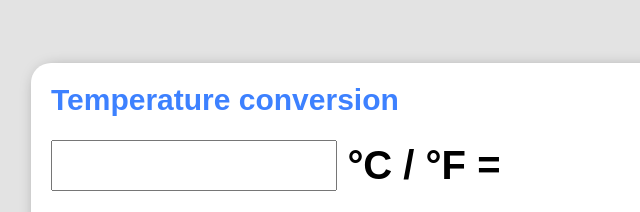
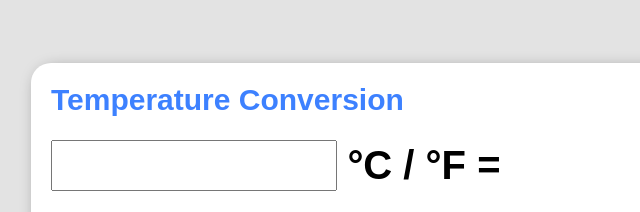
Before and after one commit to justlearningguy/tempconversion, a plain HTML site: page index.html in a window 1280 px wide. Shown: the part 175-387 px from the top of the page, 241-881 px from the left. Drawn offline with Linux system fonts and the light colour scheme.

Commit message:
replaced conversion with Conversion

```diff
--- a/index.html
+++ b/index.html
@@ -3,12 +3,12 @@
 <head>
     <meta charset="UTF-8">
     <meta name="viewport" content="width=device-width, initial-scale=1.0">
-    <title>Temperature conversion</title>
+    <title>Temperature Conversion</title>
     <link rel="stylesheet" href="index.css">
 </head>
 <body>
     <div class="main-container">
-        <h1 id="main_h">Temperature conversion</h1>
+        <h1 id="main_h">Temperature Conversion</h1>
         <div class="form_container">
             <input id="type_form">
             <h1 id="type_of_degree"></h1>
```
